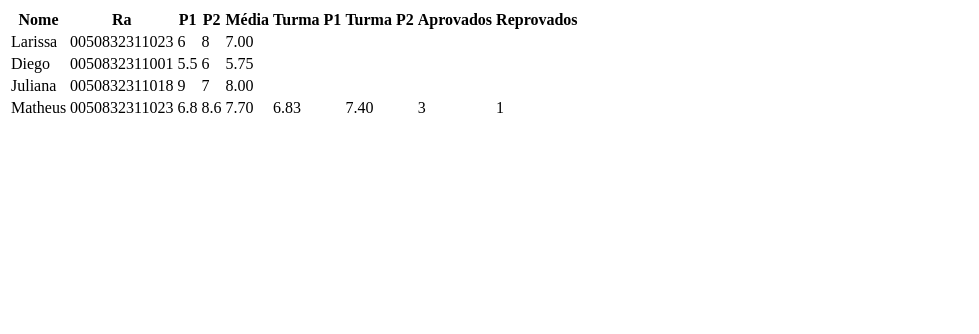
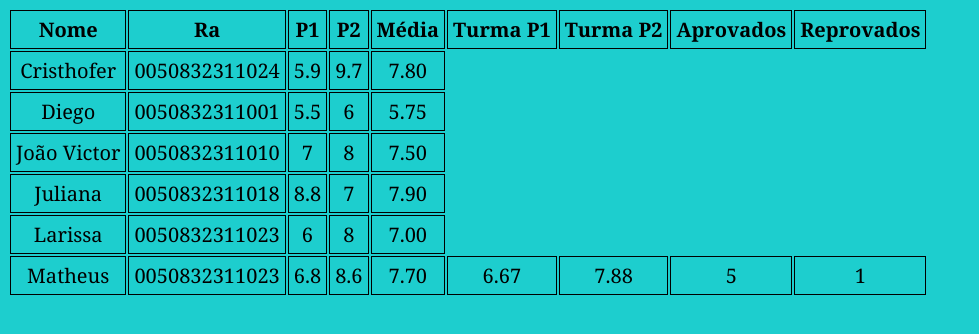
Before and after one commit to juliana-barazal/tabelaAlunos_js, a plain HTML site: page index.html in a window 1280 px wide. Shown: the whole page, without its empty margins (0-979 px from the left). Drawn offline with Linux system fonts and the light colour scheme.

Commit message:
second commit

```diff
--- /dev/null
+++ b/data.json
@@ -0,0 +1,8 @@
+[
+    { "nome": "Cristhofer", "ra": "0050832311024", "P1": 5.9, "P2": 9.7},
+    { "nome": "Diego", "ra": "0050832311001", "P1": 5.5, "P2": 6},
+    { "nome": "João Victor", "ra": "0050832311010", "P1": 7, "P2": 8 },
+    { "nome": "Juliana", "ra": "0050832311018", "P1": 8.8, "P2": 7},
+    { "nome": "Larissa", "ra": "0050832311023", "P1": 6, "P2": 8},
+    { "nome": "Matheus", "ra": "0050832311023", "P1": 6.8, "P2": 8.6}
+]
--- a/index.html
+++ b/index.html
@@ -4,8 +4,10 @@
     <meta charset="UTF-8">
     <meta name="viewport" content="width=device-width, initial-scale=1.0">
     <title>Alunos</title>
+    <link rel="stylesheet" href="style.css">
 </head>
 <body>
     <script src="main.js"></script>
 </body>
+</body>
 </html>
--- a/main.js
+++ b/main.js
@@ -1,6 +1,6 @@
 function gerarTabela(infos) {
-    var tabela = '<table>'
-        + '<thead>' + '<tr>'
+    var tabela =
+        '<thead>' + '<tr>'
         + '<th>Nome</th>'
         + '<th>Ra</th>'
         + '<th>P1</th>'
@@ -42,18 +42,18 @@ function gerarTabela(infos) {
     + '<td>' + turmaP2.toFixed(2) + '</td>'
     + '<td>' + aprovados + '</td>'
     + '<td>' + reprovados + '</td>'
-    + '</tr></tbody></table>'
+    + '</tr></tbody>'
 
-    document.write(tabela);
+    //cria a tabela no html
+    var table = document.createElement('table');
+
+    //conteúdo que está na tabela
+    table.innerHTML = tabela;
+
+    //adicionar a tabela ao documento
+    document.body.appendChild(table);
 }
 
-alunos = [
-    { nome: 'Larissa', ra: '0050832311023', P1: 6, P2: 8 },
-    { nome: 'Diego', ra: '0050832311001', P1: 5.5, P2: 6 },
-    { nome: 'Juliana', ra: '0050832311018', P1: 9, P2: 7 },
-    { nome: 'Matheus', ra: '0050832311023', P1: 6.8, P2: 8.6 }
-];
-
-
-
-gerarTabela(alunos);
+fetch('data.json')
+.then(response=>response.json())
+.then(alunos=>{gerarTabela(alunos);})
--- a/style.css
+++ b/style.css
@@ -0,0 +1,12 @@
+body{
+    background-color: rgb(29, 206, 206);
+    font-family:Cambria, Cochin, Georgia, Times, 'Times New Roman', serif;
+    font-size: 20px;
+    text-align:center;
+}
+
+td, th{
+    border: 0.2px solid black;
+    margin: 0 0;
+    padding: 5px;
+}
```
